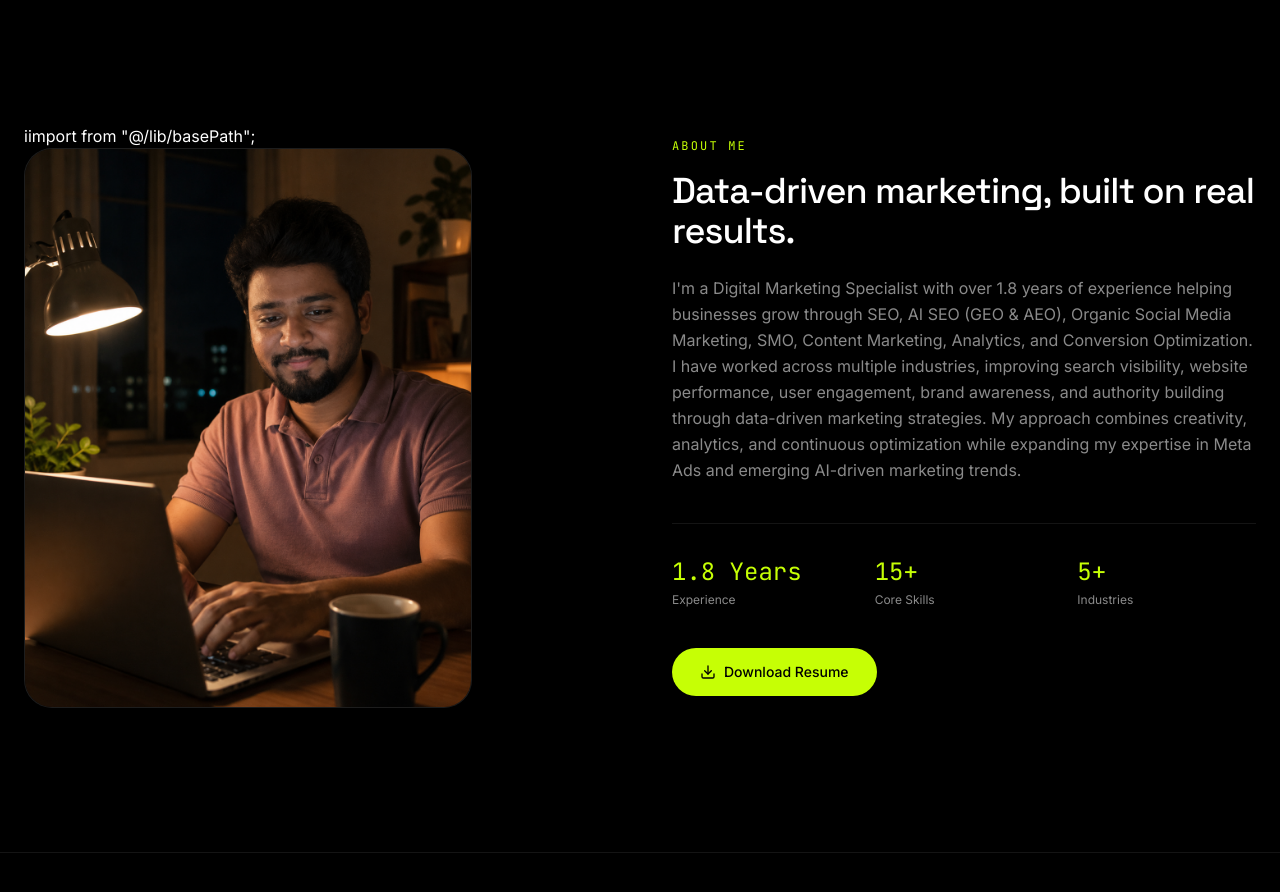
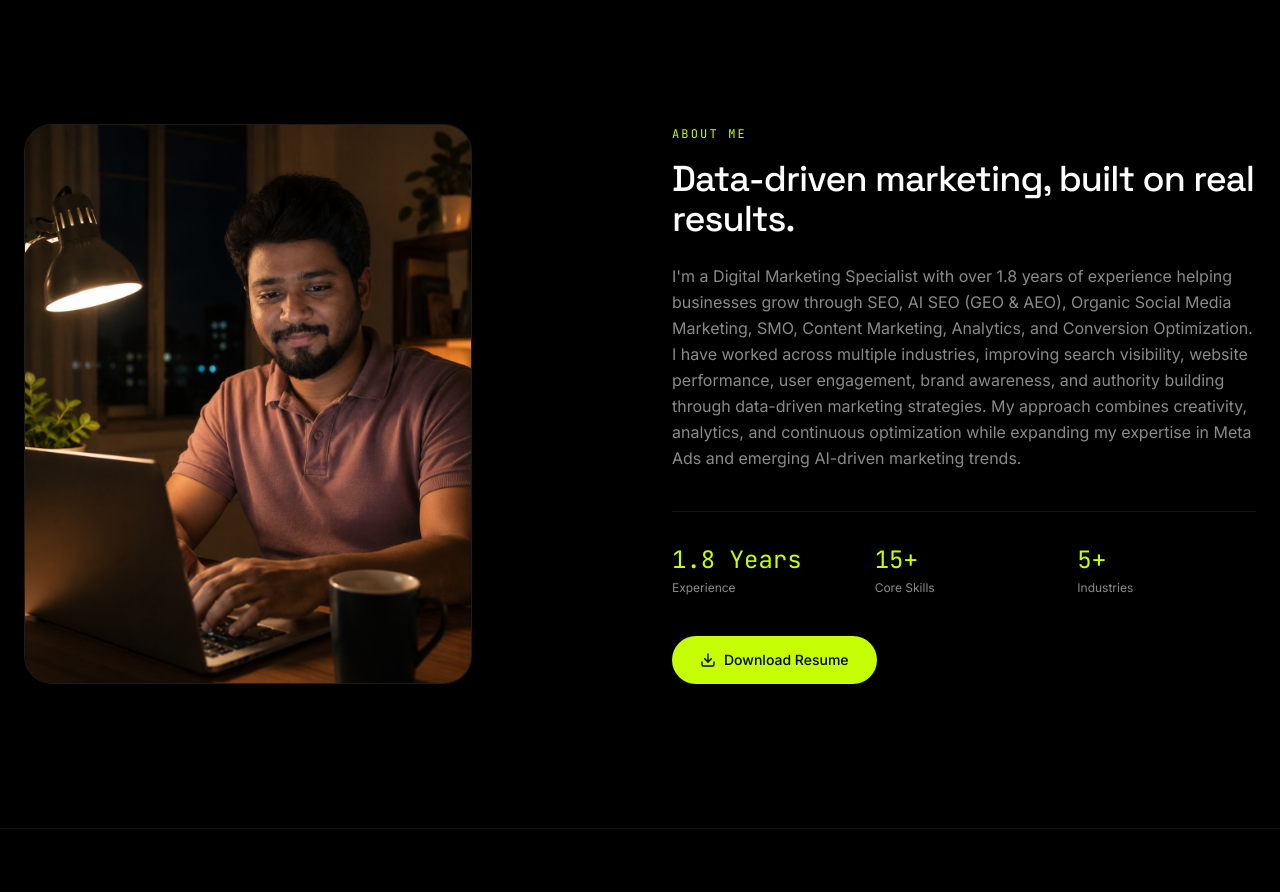
Before and after one commit to srinathsqa/srinath-portfolio-digital-marketing, a Next.js app: page / in a window 1280 px wide. Shown: the part 820-1712 px from the top of the page. Built offline with nearby package versions, Linux system fonts and the light colour scheme.

Commit message:
Fix About section image

```diff
--- a/src/components/About.tsx
+++ b/src/components/About.tsx
@@ -17,7 +17,7 @@
           transition={{ duration: 0.7, ease: [0.16, 1, 0.3, 1] }}
           className="relative aspect-[4/5] w-full max-w-md mx-auto md:mx-0"
         >
-          iimport { basePath } from "@/lib/basePath";
+
           <div className="relative h-full w-full overflow-hidden rounded-[28px] border border-line bg-surface">
             <img
               src={`${basePath}/images/profile/about-portrait.png`}
```
